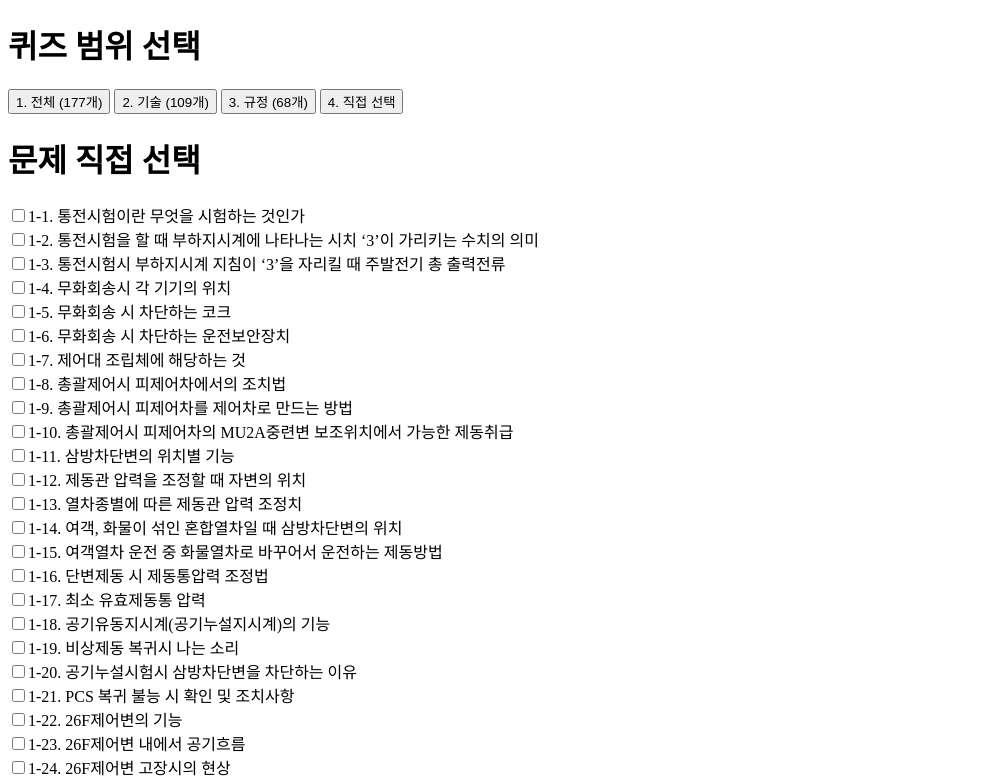
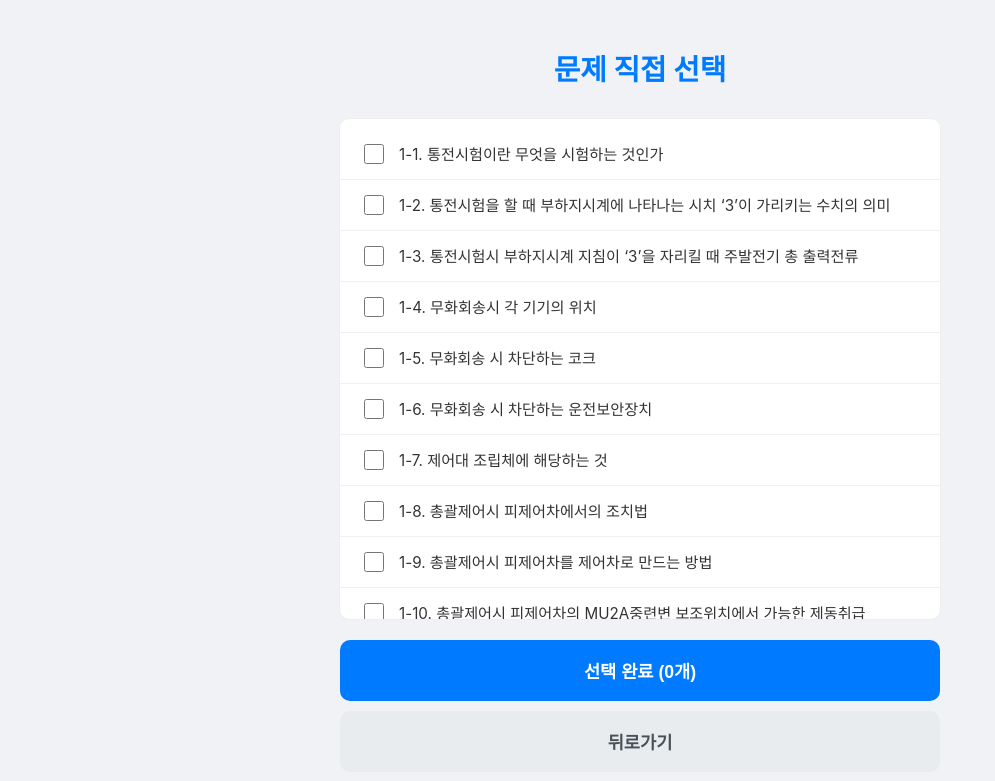
Before and after one commit to elwpfrlrhksck/quiz, a plain HTML site: page index.html in a window 1280 px wide. Both pictures are taken after a click on the button "4. 직접 선택". Shown: the top 781 px of the page, without its empty margins (0-995 px from the left). Drawn offline with Linux system fonts and the light colour scheme.

Commit message:
Update style.css

```diff
--- a/style.css
+++ b/style.css
@@ -1,84 +1,180 @@
+/* 기본 설정 */
+:root {
+    --bg-color: #f0f2f5;
+    --card-color: #ffffff;
+    --text-color: #333;
+    --primary-color: #007bff;
+    --shadow: 0 4px 12px rgba(0, 0, 0, 0.08);
+}
+body {
+    font-family: -apple-system, BlinkMacSystemFont, "Segoe UI", Roboto, sans-serif;
+    background-color: var(--bg-color);
+    color: var(--text-color);
+    margin: 0;
+    padding: 15px;
+    display: flex;
+    justify-content: center;
+    align-items: center;
+    min-height: 100vh;
+    box-sizing: border-box;
+    -webkit-tap-highlight-color: transparent; /* 모바일 터치 시 회색 음영 제거 */
+}
+
+/* 스크린 관리 */
+.screen {
+    width: 100%;
+    max-width: 600px;
+    display: none; /* 기본적으로 모든 화면 숨김 */
+    flex-direction: column;
+    align-items: center;
+}
+.screen.active {
+    display: flex; /* 활성화된 화면만 보임 */
+}
+
+h1 {
+    font-size: 1.8rem;
+    color: var(--primary-color);
+    margin-bottom: 30px;
+    text-align: center;
+}
+
+/* 공통 버튼 스타일 */
+.btn-main, .btn-sub, .btn-menu {
+    width: 100%;
+    padding: 18px;
+    font-size: 1.1rem;
+    font-weight: 600;
+    border: none;
+    border-radius: 10px;
+    cursor: pointer;
+    transition: all 0.2s ease;
+    box-sizing: border-box;
+}
+.btn-main {
+    background-color: var(--primary-color);
+    color: white;
+    margin-top: 20px;
+}
+.btn-main:hover {
+    filter: brightness(1.1);
+}
+.btn-sub {
+    background-color: #e9ecef;
+    color: #495057;
+    margin-top: 10px;
+}
+.btn-sub:hover {
+    background-color: #dee2e6;
+}
+.btn-menu {
+    background-color: var(--card-color);
+    color: var(--text-color);
+    border: 1px solid #ddd;
+    margin-bottom: 12px;
+    text-align: left;
+}
+.btn-menu:hover {
+    background-color: #f8f9fa;
+    border-color: var(--primary-color);
+}
+
+/* 2. 직접 선택 화면 */
+#selection-list {
+    width: 100%;
+    max-height: 60vh;
+    overflow-y: auto;
+    background: var(--card-color);
+    border-radius: 10px;
+    border: 1px solid #eee;
+    padding: 10px 0;
+}
+.selection-item {
+    display: flex;
+    align-items: center;
+    padding: 12px 20px;
+    border-bottom: 1px solid #f0f0f0;
+    cursor: pointer;
+    font-size: 0.95rem;
+}
+.selection-item:last-child {
+    border-bottom: none;
+}
+.selection-item input {
+    margin-right: 15px;
+    width: 20px;
+    height: 20px;
+}
+.selection-item label {
+    flex: 1;
+    cursor: pointer;
+    line-height: 1.4;
+}
+
 /* 3. 퀴즈 풀이 화면 */
-
 #quiz-header {
     width: 100%;
     text-align: center;
     font-size: 1.1rem;
     font-weight: 600;
     color: #888;
-  margin-bottom: 10px;
+    margin-bottom: 15px;
 }
 
 /* 카드 뒤집기 애니메이션 */
 #quiz-card-container {
     width: 100%;
-  /* 모바일에서 화면을 꽉 채우도록 높이 비율을 크게 설정 */
-  /* 상단 제목/카운터 + 아래 버튼 여유를 빼고 나머지를 카드가 다 씀 */
-  height: 65vh;          /* 기존 min-height 대신 고정 비율 사용 */
-  max-height: 65vh;
-  perspective: 1500px;   /* 3D 효과를 위한 원근감 */
+    /* 카드의 높이를 화면 비율에 맞게 조절 */
+    min-height: 45vh;
+    perspective: 1500px; /* 3D 효과를 위한 원근감 */
 }
 
-/* 카드 자체를 컨테이너 높이에 꽉 채움 */
 #quiz-card {
     width: 100%;
-  height: 100%;          /* 컨테이너 높이에 맞게 */
+    height: 100%;
+    min-height: 45vh;
     position: relative;
     transform-style: preserve-3d;
     transition: transform 0.6s;
     cursor: pointer;
+    display: flex;
 }
 
-/* 카드 앞·뒷면 공통 */
 .card-face {
     position: absolute;
-  top: 0;
-  left: 0;
     width: 100%;
-  height: 100%;           /* 앞/뒤 모두 동일한 높이 강제 */
-  backface-visibility: hidden;
+    height: 100%;
+    backface-visibility: hidden; /* 카드의 뒷면은 숨김 */
+
     background-color: var(--card-color);
     border-radius: 15px;
     box-shadow: var(--shadow);
+
     display: flex;
     justify-content: center;
     align-items: center;
-  padding: 20px;
+    padding: 25px;
     box-sizing: border-box;
-  overflow-y: auto;       /* 내용이 넘치면 스크롤 */
+    overflow-y: auto;
 }
 
-/* 앞면 텍스트(문제) */
-.card-front p,
-.card-back p {
+.card-face p {
+    font-size: 1.3rem;
+    line-height: 1.7;
     margin: 0;
+    /* 줄바꿈(\n)을 CSS로 처리 */
     white-space: pre-wrap;
-  line-height: 1.6;
-}
-
-/* 앞면 문제는 조금 크게 */
-.card-front p {
-  font-size: 1.3rem;
-}
-
-/* 뒷면 답변은 약간 작게 */
-.card-back p {
-  font-size: 1.1rem;
 }
 
 /* 카드의 뒷면 (답변) */
 .card-back {
     transform: rotateY(180deg);
 }
+.card-back p {
+    font-size: 1.1rem;
+}
 
 /* 카드가 뒤집혔을 때 */
 #quiz-card.is-flipped {
     transform: rotateY(180deg);
 }
-
-/* 하단 버튼 영역이 카드에 너무 붙지 않게 여백 조정 */
-#quiz-screen .btn-main,
-#quiz-screen .btn-sub {
-  margin-top: 12px;
-  width: 100%;
-}
```
Lines whose indentation alone changed are shown as unchanged.
